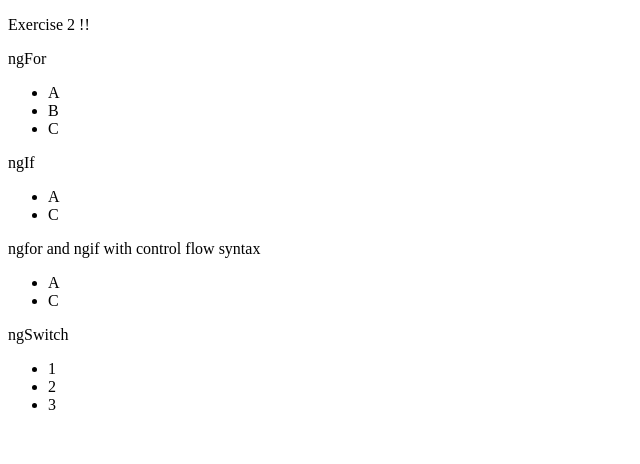
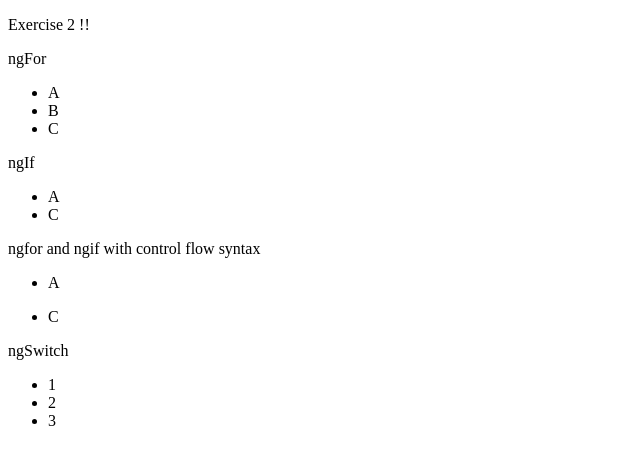
Before and after one commit to Softgam/AngularBootCampHomeworksGamalielMendez, an Angular app: page / in a window 1280 px wide. Shown: the top 464 px of the page, without its empty margins (0-640 px from the left). Built offline with nearby package versions, Linux system fonts and the light colour scheme.

Commit message:
Correciones en PR relacionados con  declaracion de variables y remover trackItem

```diff
--- a/src/app/directivas-estructurales/directivas-estructurales.component.html
+++ b/src/app/directivas-estructurales/directivas-estructurales.component.html
@@ -5,31 +5,25 @@
 
   <p>ngFor</p>
   <ul>
-        <li *ngFor="let item of arrayOfLetters;">{{item}}</li>
+    <li *ngFor="let item of Letters">{{ item }}</li>
   </ul>
 
   <p>ngIf</p>
   <ul>
-        <ng-container *ngFor="let item of arrayOfLetters">
-            <li *ngIf="item != 'B'">{{item}}</li>
+    <ng-container *ngFor="let item of Letters">
+      <li *ngIf="item != 'B'">{{ item }}</li>
     </ng-container>
   </ul>
 
   <!-- Note: I found this other way of doing it using control flow from angular 17 :) -->
   <p>ngfor and ngif with control flow syntax</p>
-    <ul>
-        @for(item of arrayOfLetters; track item){
-        @if(item != "B"){
-        <div>
-        <li>{{item}}</li>
-        </div>
-        }
-        }
+  <ul *ngFor="let item of Letters">
+    <li *ngIf="item != 'B'">{{ item }}</li>
   </ul>
 
   <p>ngSwitch</p>
   <ul>
-        <ng-container *ngFor="let item of arrayOfLetters">
+    <ng-container *ngFor="let item of Letters">
       <container-element [ngSwitch]="item">
         <li *ngSwitchCase="'A'">1</li>
         <li *ngSwitchCase="'B'">2</li>
--- a/src/app/directivas-estructurales/directivas-estructurales.component.ts
+++ b/src/app/directivas-estructurales/directivas-estructurales.component.ts
@@ -6,5 +6,5 @@ import { Component } from '@angular/core';
   styleUrl: './directivas-estructurales.component.scss'
 })
 export class DirectivasEstructuralesComponent {
-  arrayOfLetters: Array<string> = ['A', 'B', 'C'];
+  Letters: Array<string> = ['A', 'B', 'C'];
 }
```
Lines whose indentation alone changed are shown as unchanged.
